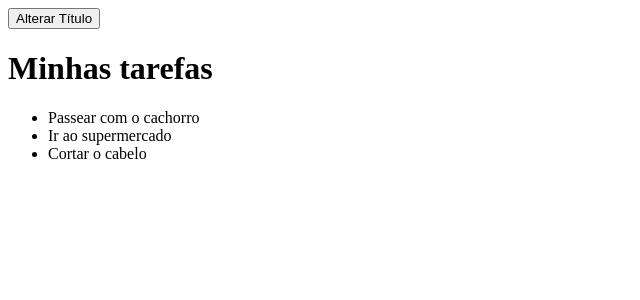
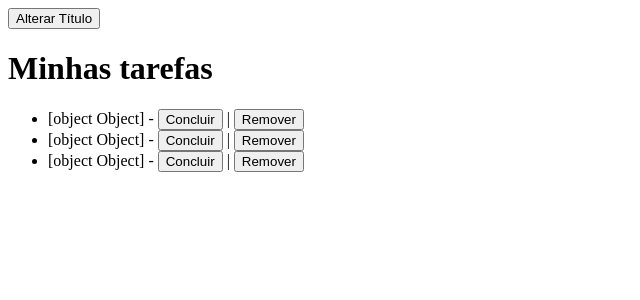
Before and after one commit to paulodetarsoteles/TodoListBasicSPA, an Angular app: page / in a window 1280 px wide. Shown: the top 300 px of the page, without its empty margins (0-640 px from the left). Built offline with nearby package versions, Linux system fonts and the light colour scheme.

Commit message:
Criado o botão de concluir, a model todo e os ajustes no app.components

```diff
--- a/src/app/app.component.html
+++ b/src/app/app.component.html
@@ -4,6 +4,6 @@
 </div>
 <div>
   <ul>
-    <li *ngFor="let todo of todos">{{todo}}</li>
+    <li *ngFor="let todo of todos">{{todo}} - <button>Concluir</button> | <button>Remover</button></li>
   </ul>
 </div>
--- a/src/app/app.component.ts
+++ b/src/app/app.component.ts
@@ -1,4 +1,5 @@
 import { Component } from '@angular/core';
+import { Todo } from 'src/models/todo.model';
 
 @Component({
   selector: 'app-root',
@@ -6,16 +7,16 @@ import { Component } from '@angular/core';
   styleUrls: ['./app.component.css']
 })
 export class AppComponent {
-  public todos: any[] = [];
+  public todos: Todo[] = [];
   public title1: string = 'Minhas tarefas';
   public title2: string = 'Minhas tarefas alteradas';
   public title: string = this.title1;
   public alterTitle: boolean = false;
 
   constructor() {
-    this.todos.push('Passear com o cachorro');
-    this.todos.push('Ir ao supermercado');
-    this.todos.push('Cortar o cabelo');
+    this.todos.push(new Todo(1, 'Passear com o cachorro', true));
+    this.todos.push(new Todo(2, 'Ir ao supermercado', false));
+    this.todos.push(new Todo(3, 'Tirar o lixo', false));
   }
 
   alterarTitle(): void {
--- /dev/null
+++ b/src/models/todo.model.ts
@@ -0,0 +1,7 @@
+export class Todo {
+  constructor(
+    public id: Number,
+    public name: String,
+    public done: Boolean
+  ) { };
+}
```
